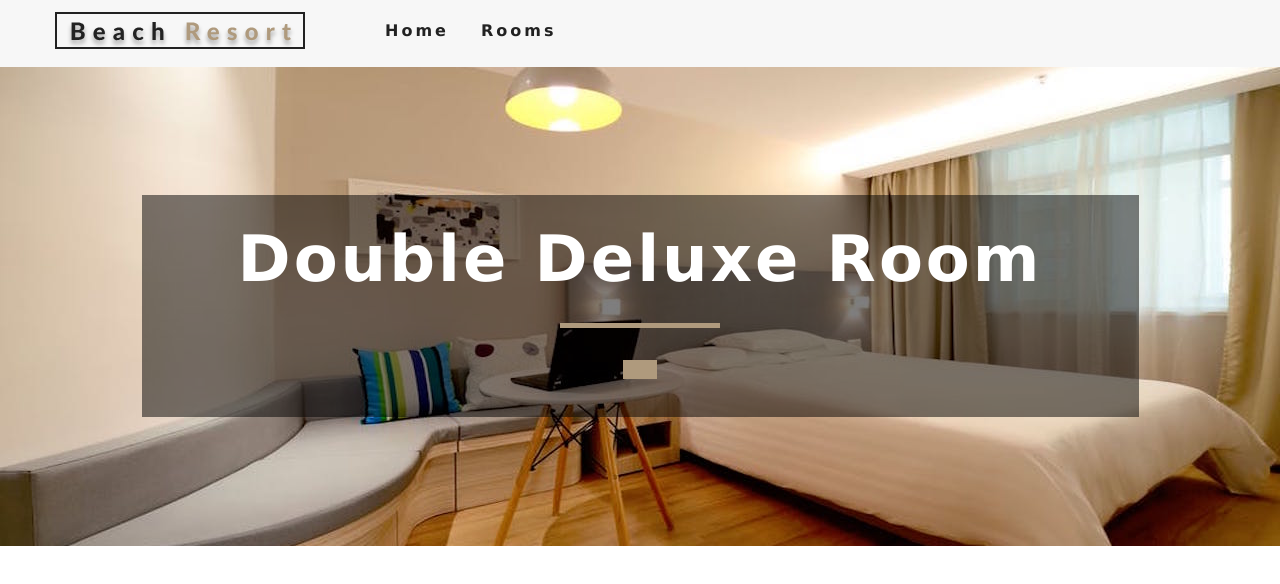
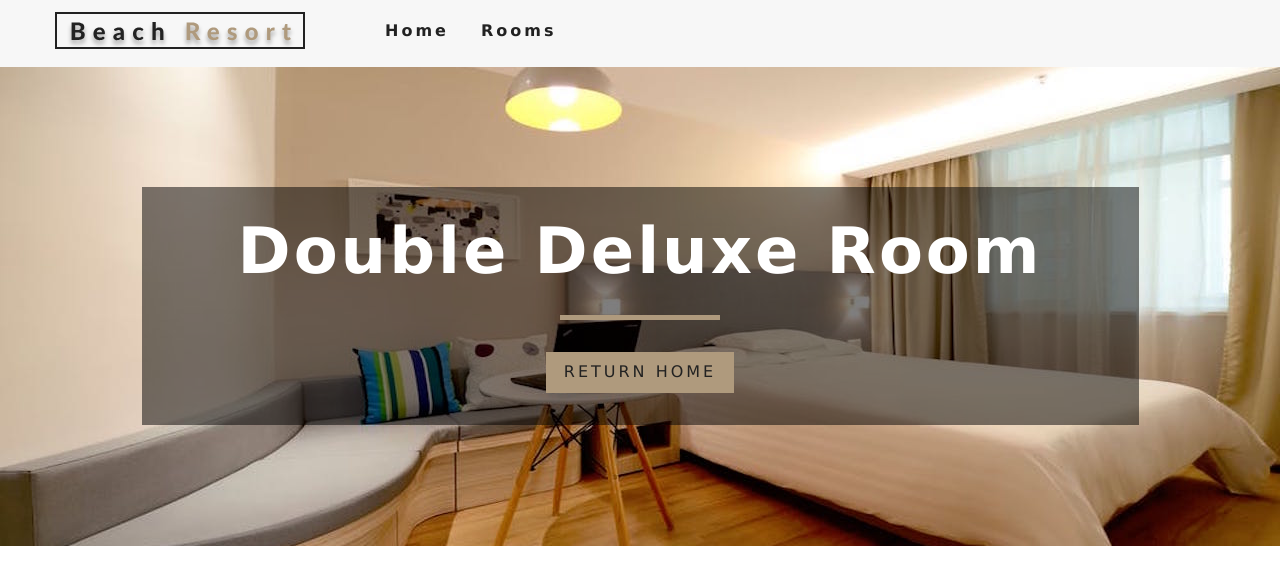
Before and after one commit to MarcusDLG/hotelresort, a React (Create React App) app: page /rooms/double-deluxe in a window 1280 px wide. Shown: the top 584 px of the page. Built offline with nearby package versions, Linux system fonts and the light colour scheme.

Commit message:
Fixed slug issue

```diff
--- a/src/pages/SingleRoom.jsx
+++ b/src/pages/SingleRoom.jsx
@@ -12,7 +12,7 @@ class SingleRoom extends Component {
       slug: this.props.match.params.roomStyle,
       defaultBcg,
     };
-    // console.log(props);
+    console.log(props);
   }
   static contextType = RoomContext;
   render() {
@@ -43,7 +43,9 @@ class SingleRoom extends Component {
     return (
       <Hero hero="roomsHero">
         <Banner title={`${name} room`}>
-          <Link to="/rooms" className="btn-primary"></Link>
+          <Link to="/rooms" className="btn-primary">
+            Return Home
+          </Link>
         </Banner>
       </Hero>
     );
```
